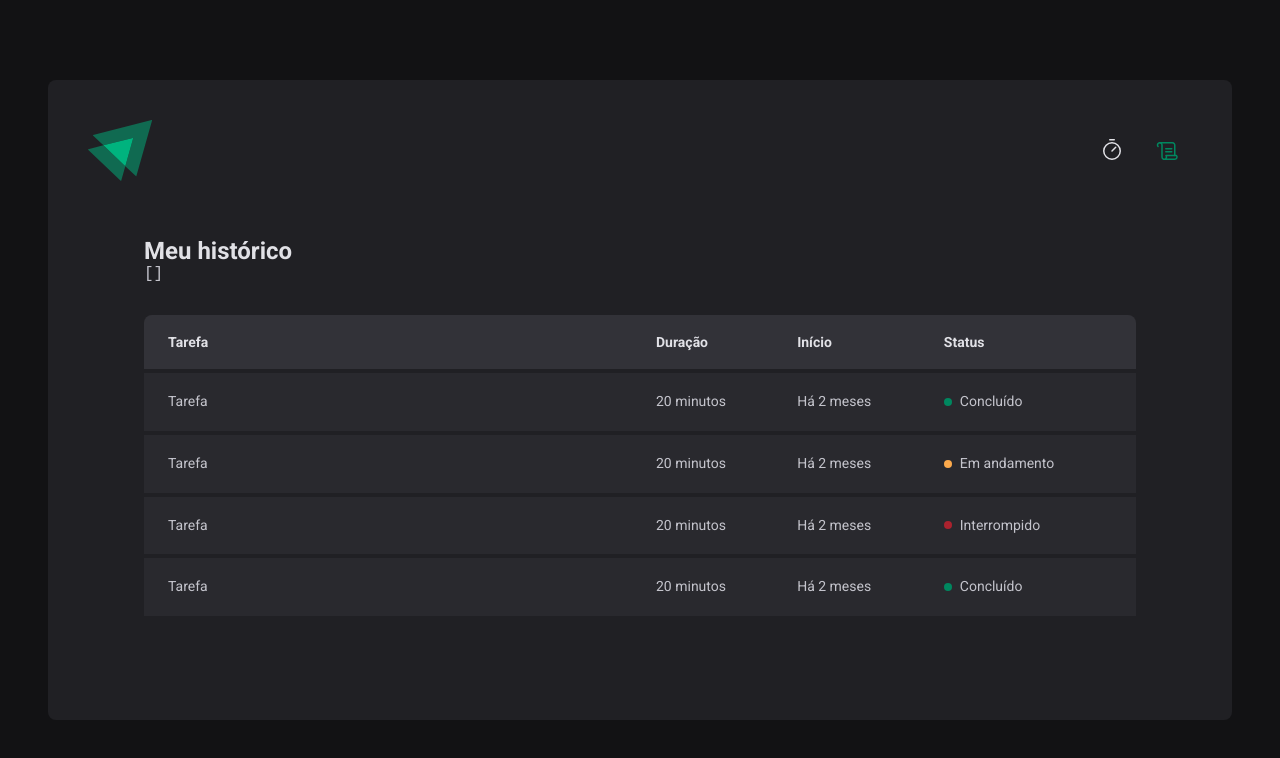
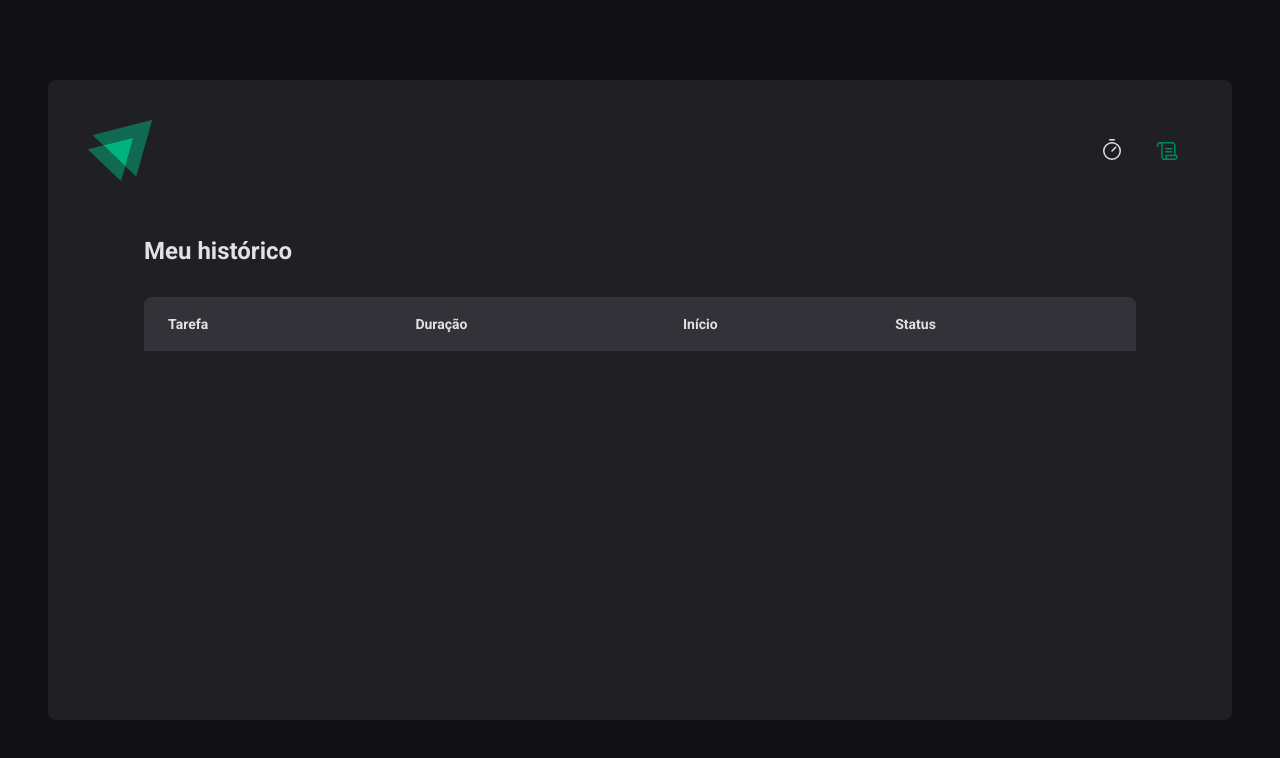
Before and after one commit to luisgbyte/ignite-timer, a React (Vite) app: page /history in a window 1280 px wide. Shown: the top 758 px of the page. Built offline with nearby package versions, Linux system fonts and the light colour scheme.

Commit message:
add history listing

```diff
--- a/src/pages/History/index.tsx
+++ b/src/pages/History/index.tsx
@@ -10,8 +10,6 @@ export function History() {
     <HistoryContainer>
       <h1>Meu histórico</h1>
 
-      <pre>{JSON.stringify(cycles, null, 2)}</pre>
-
       <HistoryList>
         <table>
           <thead>
@@ -23,38 +21,29 @@ export function History() {
             </tr>
           </thead>
           <tbody>
-            <tr>
-              <td>Tarefa</td>
-              <td>20 minutos</td>
-              <td>Há 2 meses</td>
-              <td>
-                <Status statusColor="green">Concluído</Status>
-              </td>
-            </tr>
-            <tr>
-              <td>Tarefa</td>
-              <td>20 minutos</td>
-              <td>Há 2 meses</td>
-              <td>
-                <Status statusColor="yellow">Em andamento</Status>
-              </td>
-            </tr>
-            <tr>
-              <td>Tarefa</td>
-              <td>20 minutos</td>
-              <td>Há 2 meses</td>
-              <td>
-                <Status statusColor="red">Interrompido</Status>
-              </td>
-            </tr>
-            <tr>
-              <td>Tarefa</td>
-              <td>20 minutos</td>
-              <td>Há 2 meses</td>
-              <td>
-                <Status statusColor="green">Concluído</Status>
-              </td>
-            </tr>
+            {cycles.map((cycle) => {
+              return (
+                <tr key={cycle.id}>
+                  <td>{cycle.task}</td>
+                  <td>{cycle.minutesAmount} minutos</td>
+                  <td>{cycle.startDate.toISOString()}</td>
+                  <td>
+                    <span>{cycle.finishedDate?.toDateString()}</span>
+                    {cycle.finishedDate && (
+                      <Status statusColor="green">Concluído</Status>
+                    )}
+
+                    {cycle.interruptedDate && (
+                      <Status statusColor="red">Interrompido</Status>
+                    )}
+
+                    {!cycle.finishedDate && !cycle.interruptedDate && (
+                      <Status statusColor="yellow">Em andamento</Status>
+                    )}
+                  </td>
+                </tr>
+              )
+            })}
           </tbody>
         </table>
       </HistoryList>
```
